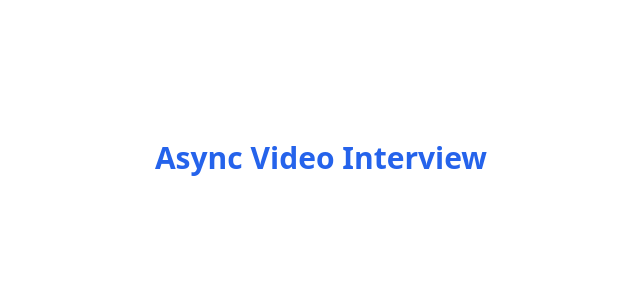
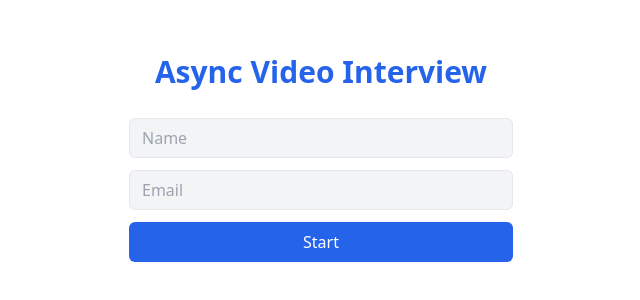
Before and after one commit to dyte-io/async-interview, a Next.js app: page / in a window 1280 px wide. Shown: the part 242-542 px from the top of the page, without its empty margins (319-959 px from the left). Built offline with nearby package versions, Linux system fonts and the light colour scheme.

Commit message:
feat: add user using api

```diff
--- /dev/null
+++ b/src/pages/api/meeting.ts
@@ -0,0 +1,57 @@
+import { NextApiRequest, NextApiResponse } from 'next';
+
+const API_KEY = process.env.DYTE_API_KEY;
+const ORG_ID = process.env.DYTE_ORG_ID;
+
+const BASIC_TOKEN = Buffer.from(ORG_ID + ':' + API_KEY).toString('base64');
+
+export default async function handler(
+  req: NextApiRequest,
+  res: NextApiResponse
+) {
+  if (req.method !== 'POST') {
+    return res
+      .status(405)
+      .json({ success: false, message: 'Method Not Allowed' });
+  }
+
+  const { name, email } = req.body;
+
+  const meetingResponse = await fetch(
+    'https://api.cluster.dyte.in/v2/meetings',
+    {
+      method: 'POST',
+      headers: {
+        'Content-Type': 'application/json',
+        Authorization: 'Basic ' + BASIC_TOKEN,
+      },
+      body: JSON.stringify({ title: 'Interview with ' + name }),
+    }
+  );
+
+  const meetingData = await meetingResponse.json();
+
+  if (!meetingResponse.ok) {
+    return res.status(meetingResponse.status).json(meetingData);
+  }
+
+  const { id } = meetingData.data;
+
+  const participantResponse = await fetch(
+    `https://api.cluster.dyte.in/v2/meetings/${id}/participants`,
+    {
+      method: 'POST',
+      headers: {
+        'Content-Type': 'application/json',
+        Authorization: 'Basic ' + BASIC_TOKEN,
+      },
+      body: JSON.stringify({
+        name,
+        preset_name: 'group_call_host',
+        custom_participant_id: email,
+      }),
+    }
+  );
+
+  res.status(participantResponse.status).json(await participantResponse.json());
+}
--- a/src/pages/index.tsx
+++ b/src/pages/index.tsx
@@ -1,10 +1,104 @@
+import Head from 'next/head';
+import { useRouter } from 'next/router';
+import { FormEvent, useCallback, useReducer, useState } from 'react';
+
+interface Form {
+  name: string;
+  email: string;
+}
+
 export default function Home() {
+  const [submitting, setSubmitting] = useState(false);
+  const [form, setForm] = useReducer(
+    (state: Form, payload: Partial<Form>) => {
+      return { ...state, ...payload };
+    },
+    { name: '', email: '' }
+  );
+
+  const router = useRouter();
+
+  const handleSubmit = useCallback(
+    async (e: FormEvent) => {
+      e.preventDefault();
+
+      if (form.email.trim() === '' || form.name.trim() === '') {
+        return;
+      }
+
+      setSubmitting(true);
+
+      try {
+        const res = await fetch('/api/meeting', {
+          method: 'POST',
+          headers: {
+            'Content-Type': 'application/json',
+          },
+          body: JSON.stringify(form),
+        });
+
+        const data = await res.json();
+
+        if (!res.ok) {
+          alert(
+            'There was an error when starting the interview, check console for error'
+          );
+          console.log(res.status, data);
+          return;
+        }
+
+        const { token } = data.data;
+
+        router.push({
+          pathname: '/interview',
+          query: {
+            token,
+          },
+        });
+      } finally {
+        setSubmitting(false);
+      }
+    },
+    [form, router]
+  );
+
   return (
     <div className="flex h-full w-full flex-col items-center justify-center p-6">
+      <Head>
+        <title>Async Interview Sample - Dyte</title>
+      </Head>
       <div className="flex w-full max-w-screen-md flex-col items-center justify-center gap-3 text-center">
         <h1 className="text-3xl font-bold text-blue-600">
           Async Video Interview
         </h1>
+
+        <form
+          className="mt-4 flex w-full max-w-sm flex-col gap-3"
+          onSubmit={handleSubmit}
+        >
+          <input
+            type="text"
+            placeholder="Name"
+            value={form.name}
+            onInput={(e) => setForm({ name: e.currentTarget.value })}
+            required
+          />
+
+          <input
+            type="email"
+            placeholder="Email"
+            value={form.email}
+            onInput={(e) => setForm({ email: e.currentTarget.value })}
+            required
+          />
+
+          <button
+            className="h-10 rounded-md bg-blue-600 text-white"
+            disabled={submitting}
+          >
+            {submitting ? 'Starting...' : 'Start'}
+          </button>
+        </form>
       </div>
     </div>
   );
--- a/src/pages/interview.tsx
+++ b/src/pages/interview.tsx
@@ -164,7 +164,7 @@ export default function InterviewPage() {
   useEffect(() => {
     const search = new URLSearchParams(window.location.search);
 
-    const authToken = search.get('authToken');
+    const authToken = search.get('token');
 
     if (!authToken) {
       return alert('authToken was not passed');
@@ -172,10 +172,6 @@ export default function InterviewPage() {
 
     initMeeting({
       authToken,
-      defaults: {
-        video: false,
-        audio: false,
-      },
     }).then((m) => m?.joinRoom());
     // eslint-disable-next-line react-hooks/exhaustive-deps
   }, []);
--- a/src/styles/globals.css
+++ b/src/styles/globals.css
@@ -10,7 +10,7 @@
   }
 
   input {
-    @apply h-10 rounded-sm border bg-gray-100 px-3;
+    @apply h-10 rounded-md border bg-gray-100 px-3;
   }
 }
 
```
